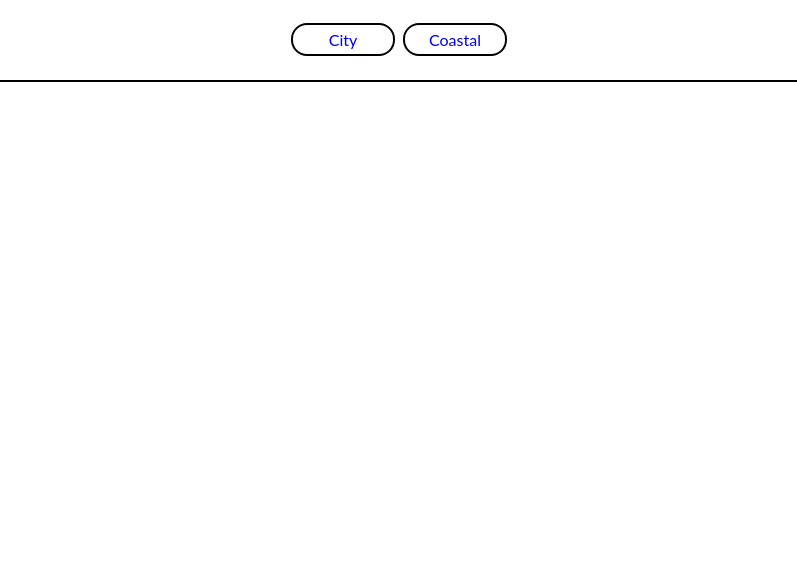
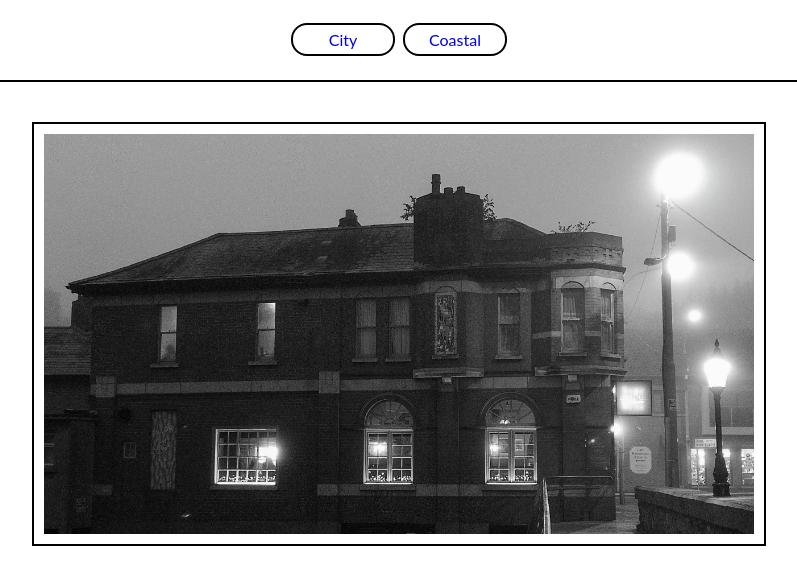
Before and after one commit to ryanjkthedev/ci-test, a plain HTML site: page index.html in a window 1280 px wide. Shown: the part 62-646 px from the top of the page, without its empty margins (241-1038 px from the left). Drawn offline with Linux system fonts and the light colour scheme.

Commit message:
feat: added images to the webpages

```diff
--- a/index.html
+++ b/index.html
@@ -19,5 +19,10 @@
         </li>
       </ul>
     </nav>
+    <section>
+        <figure>
+            <img src="assets/images/city.jpg" alt="Image of urban Dublin.">
+        </figure>
+    </section>
   </body>
 </html>
```
Also changed, not shown: coast.html (+6 -1 lines), assets/images/beach.jpg (added), assets/images/city.jpg (added).
